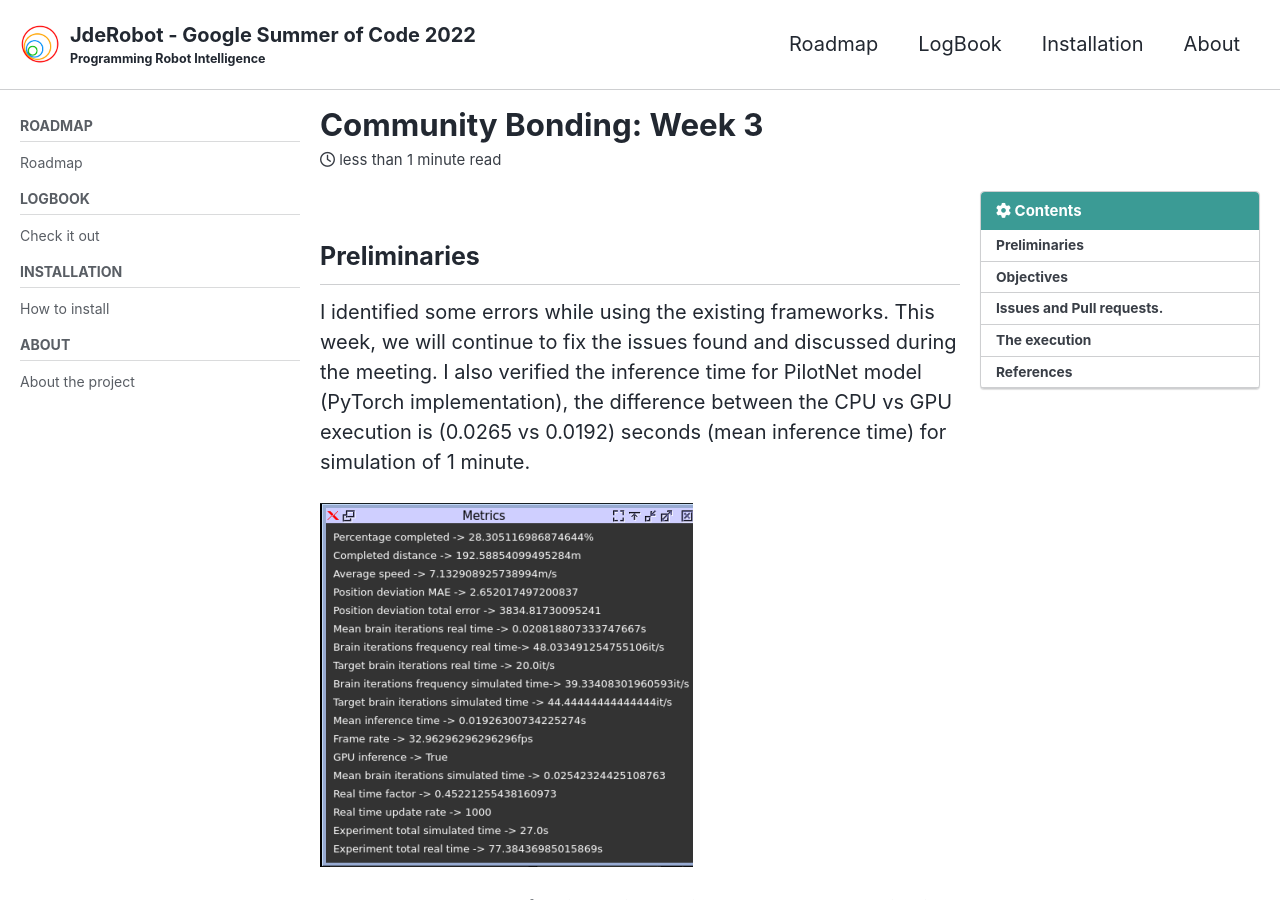
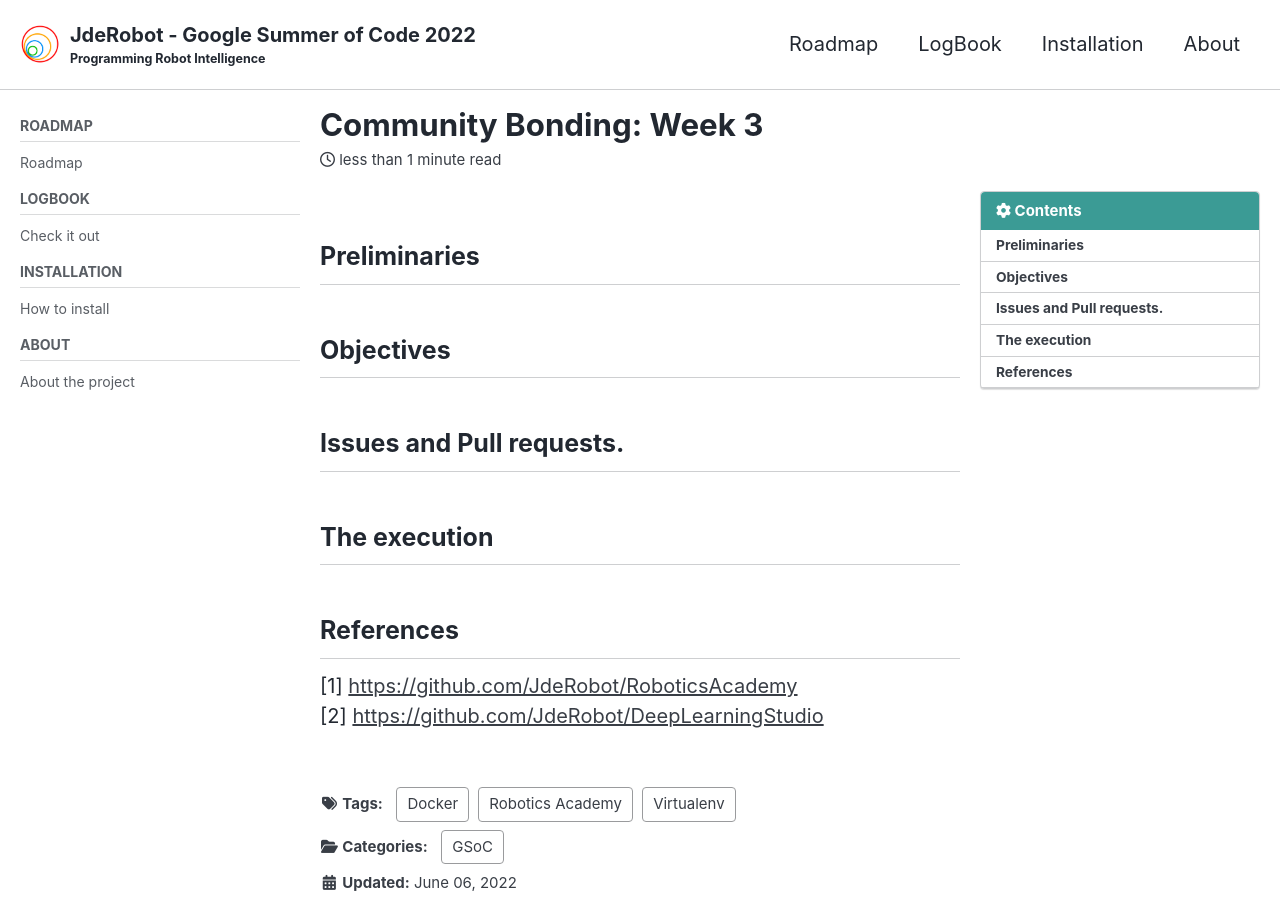
Before and after one commit to TheRoboticsClub/gsoc2022-Bhavesh_Misra, a Jekyll site: the page built from docs/_posts/2022-06-06-Community-Bonding-Week-3.md, in a window 1280 px wide and 900 px high. Built offline with Jekyll 4.4.1, drawn with Linux system fonts in a browser that asks for light colours; cached includes are drawn as plain includes; nearby versions of some CDN libraries; some of the changed text lies outside the part shown.

Commit message:
initial_stuff

```diff
--- a/docs/_posts/2022-06-06-Community-Bonding-Week-3.md
+++ b/docs/_posts/2022-06-06-Community-Bonding-Week-3.md
@@ -24,30 +24,13 @@ pinned: false
 
 ## Preliminaries
 
-I identified some errors while using the existing frameworks. This week, we will continue to fix the issues found and discussed during the meeting. I also verified the inference time for PilotNet model (PyTorch implementation), the difference between the CPU vs GPU execution is (0.0265  vs 0.0192) seconds (mean inference time) for simulation of 1 minute.
-
-![ ]({{ site.url }}{{ site.baseurl }}/assets/images/sim_stat_metrics.png)
-
-When we save stats of a simulation a window shows all metrics in details. We will also use this in later phases to evaluate and compare our optimized models. I describe our new objectives next.
-
-
 ## Objectives
 
-- [ ] Solve the issue [Error while trying to save stats with DL-torch.yml config #368](https://github.com/JdeRobot/BehaviorMetrics/issues/368) and sumbit a PR
-- [ ] Fix the issue [Not utilizing GPU when running simulation #369](https://github.com/JdeRobot/BehaviorMetrics/issues/369).
-- [ ] Update PR [updated package versions for python3.10 #46](https://github.com/JdeRobot/DeepLearningStudio/pull/46) to remove additional packages and include installation instructions in REAMDE
-- [ ] Update PR [Use new dataset #49](https://github.com/JdeRobot/DeepLearningStudio/pull/49) - Add feature to let user specify each dataset directory and normalize label values.
-- [ ] Update PilotNet brain in BehaviorNet to unnormalize (expand) the predicted values
-- [ ] Implement evaluation on the validation set in training scripts of models
-
 ## Issues and Pull requests.
-*
 
 ## The execution
 
-
-
 ## References
 
-[1] [https://github.com/JdeRobot/BehaviorMetrics](https://github.com/JdeRobot/BehaviorMetrics) \\
+[1] [https://github.com/JdeRobot/RoboticsAcademy](https://github.com/JdeRobot/RoboticsAcademy) \\
 [2] [https://github.com/JdeRobot/DeepLearningStudio](https://github.com/JdeRobot/DeepLearningStudio)
```
